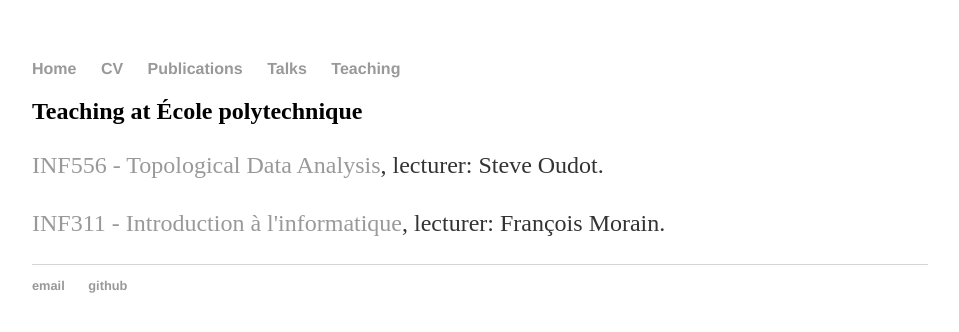
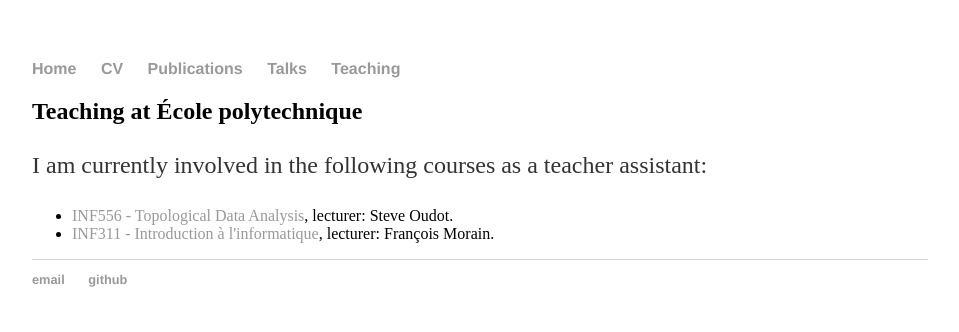
Before and after one commit to tlacombe/tlacombe.github.io, a Jekyll site: the page built from teaching/index.html, in a window 1280 px wide. Shown: the top 332 px of the page, without its empty margins (160-1119 px from the left). Built offline with Jekyll 4.4.1, drawn with Linux system fonts in a browser that asks for light colours.

Commit message:
added list for teaching subfolder

```diff
--- a/teaching/index.html
+++ b/teaching/index.html
@@ -3,5 +3,8 @@ layout: default
 title: Teachings
 ---
 <h2>Teaching at École polytechnique</h2>
-<p><a href="http://www.enseignement.polytechnique.fr/informatique/INF556/"> INF556 - Topological Data Analysis</a>, lecturer: Steve Oudot.</p>
-<p><a href="https://moodle.polytechnique.fr/enrol/index.php?id=4063"> INF311 - Introduction à l'informatique</a>, lecturer: François Morain.</p>
+<p>I am currently involved in the following courses as a teacher assistant:</p>
+<ul>
+<li><a href="http://www.enseignement.polytechnique.fr/informatique/INF556/"> INF556 - Topological Data Analysis</a>, lecturer: Steve Oudot.</li>
+<li><a href="https://moodle.polytechnique.fr/enrol/index.php?id=4063"> INF311 - Introduction à l'informatique</a>, lecturer: François Morain.</li>
+</ul>
```
